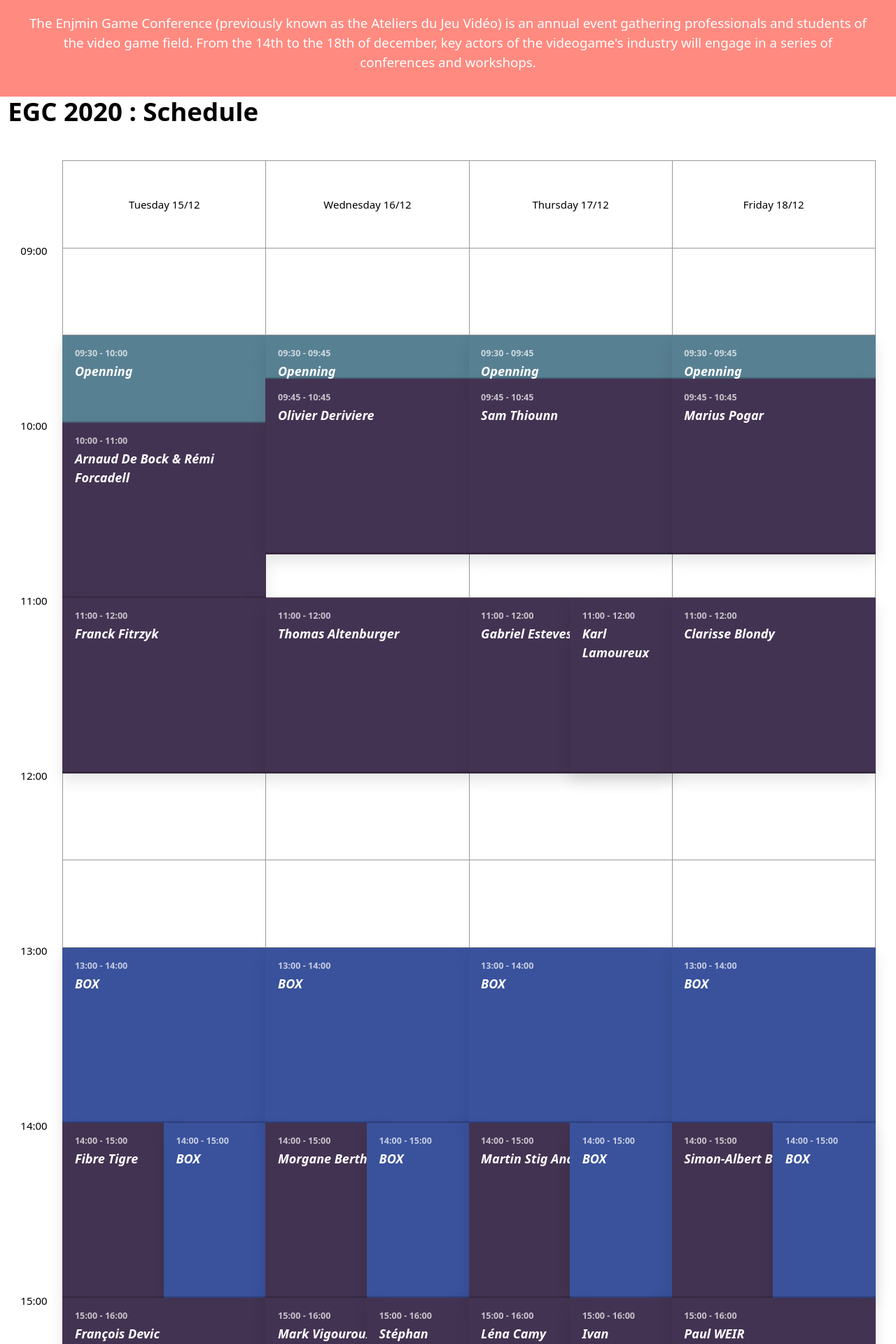
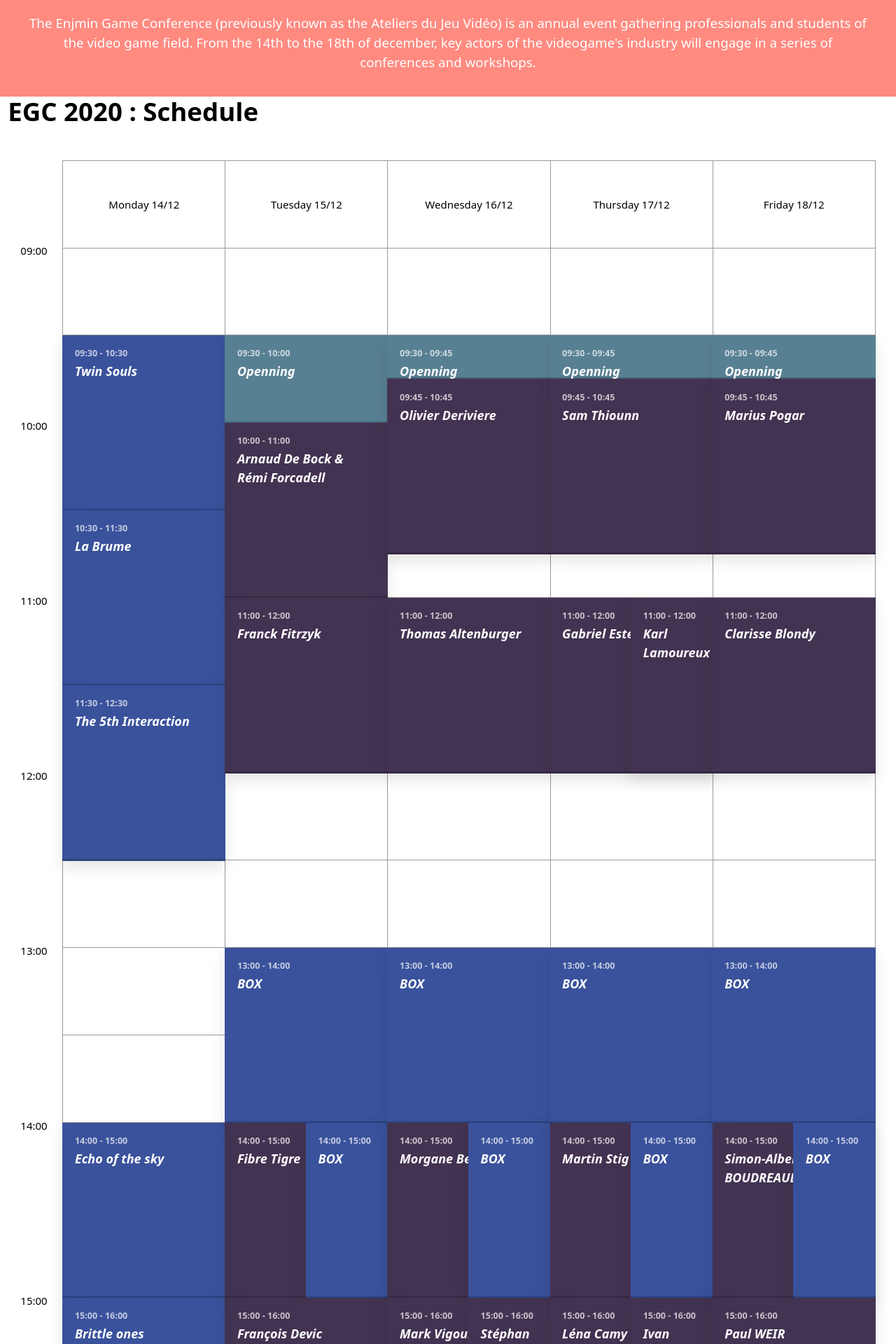
Before and after one commit to SamuelBUSSON/SamuelBUSSON.github.io, a PHP site: page /egcCopy/index.html in a window 1280 px wide; the page is wider, and only the part inside the window is pictured. Shown: the part 844-2764 px from the top of that part at 70% size. Run offline with PHP 8.4, Linux system fonts and the light colour scheme; style sheets or scripts are compiled from the project's sources; some libraries are stand-ins or nearby versions.

Commit message:
[Update] Date

```diff
--- a/egcCopy/index.html
+++ b/egcCopy/index.html
@@ -156,9 +156,9 @@
     </div>
   </div>
 
-  <div class="row">
+  <div class="">
 
-    <div class="cd-schedule cd-schedule--loading margin-top-lg margin-bottom-lg js-cd-schedule row">
+    <div class="cd-schedule cd-schedule--loading margin-top-lg margin-bottom-lg js-cd-schedule ">
       <div class="cd-schedule__timeline">
         <ul>
           <li><span>09:00</span></li>
@@ -188,6 +188,99 @@
 
       <div class="cd-schedule__events">
         <ul>
+
+          <li class="cd-schedule__group">
+            <div class="cd-schedule__top-info"><span>Monday 14/12</span></div>
+            <ul>
+              <li class="cd-schedule__event">
+                <a data-start="09:30" data-end="10:30" data-content="event-abs-circuit" data-event="event-4" href="#0" class="">
+                  <em class="cd-schedule__name">Twin Souls</em>
+                  <em class="cd-description">
+                    <div class="descriptionContent black-text">
+                      <p class="flow-text">
+
+                      </p>
+                    </div>
+                  </em>
+                </a>
+              </li>
+              <li class="cd-schedule__event">
+                <a data-start="10:30" data-end="11:30" data-content="event-abs-circuit" data-event="event-4" href="#0" class="">
+                  <em class="cd-schedule__name">La Brume</em>
+                  <em class="cd-description">
+                    <div class="descriptionContent black-text">
+                      <p class="flow-text">
+
+                      </p>
+                    </div>
+                  </em>
+                </a>
+              </li>
+              <li class="cd-schedule__event">
+                <a data-start="11:30" data-end="12:30" data-content="event-abs-circuit" data-event="event-4" href="#0" class="">
+                  <em class="cd-schedule__name">The 5th Interaction</em>
+                  <em class="cd-description">
+                    <div class="descriptionContent black-text">
+                      <p class="flow-text">
+
+                      </p>
+                    </div>
+                  </em>
+                </a>
+              </li>
+              <li class="cd-schedule__event">
+                <a data-start="14:00" data-end="15:00" data-content="event-abs-circuit" data-event="event-4" href="#0" class="">
+                  <em class="cd-schedule__name">Echo of the sky</em>
+                  <em class="cd-description">
+                    <div class="descriptionContent black-text">
+                      <p class="flow-text">
+
+                      </p>
+                    </div>
+                  </em>
+                </a>
+              </li>
+              <li class="cd-schedule__event">
+                <a data-start="15:00" data-end="16:00" data-content="event-abs-circuit" data-event="event-4" href="#0" class="">
+                  <em class="cd-schedule__name">Brittle ones</em>
+                  <em class="cd-description">
+                    <div class="descriptionContent black-text">
+                      <p class="flow-text">
+
+                      </p>
+                    </div>
+                  </em>
+                </a>
+              </li>
+              <li class="cd-schedule__event">
+                <a data-start="16:00" data-end="17:00" data-content="event-abs-circuit" data-event="event-4" href="#0" class="">
+                  <em class="cd-schedule__name">Eldritch Funk</em>
+                  <em class="cd-description">
+                    <div class="descriptionContent black-text">
+                      <p class="flow-text">
+
+                      </p>
+                    </div>
+                  </em>
+                </a>
+              </li>
+              <li class="cd-schedule__event">
+                <a data-start="17:00" data-end="18:30" data-content="event-abs-circuit" data-event="event-4" href="#0" class="">
+                  <em class="cd-schedule__name">Projet Nano</em>
+                  <em class="cd-description">
+                    <div class="descriptionContent black-text">
+                      <p class="flow-text">
+
+                      </p>
+                    </div>
+                  </em>
+                </a>
+              </li>
+            </ul>
+          </li>
+
+
+
           <li class="cd-schedule__group">
             <div class="cd-schedule__top-info"><span>Tuesday 15/12</span></div>
             <ul>
@@ -347,7 +440,7 @@
                 </a>
               </li> -->
               <li class="cd-schedule__event">
-                <a data-start="16:15" data-end="17:00" data-content="event-abs-circuit" data-event="event-2" href="#0" class="">
+                <a data-start="16:15" data-end="17:15" data-content="event-abs-circuit" data-event="event-2" href="#0" class="">
                   <em class="cd-schedule__name">Daniel Gomez</em>
                   <em class="cd-description">
                     <div class="descriptionContent black-text">
@@ -385,7 +478,7 @@
                 </a>
               </li> -->
               <li class="cd-schedule__event">
-                <a data-start="17:15" data-end="18:00" data-content="event-abs-circuit" data-event="event-2" href="#0" class="">
+                <a data-start="17:30" data-end="18:30" data-content="event-abs-circuit" data-event="event-2" href="#0" class="">
                   <em class="cd-schedule__name">Aurélie Perrin</em>
                   <em class="cd-description">
                     <div class="descriptionContent black-text">
@@ -413,7 +506,7 @@
               </li>
 
               <li class="cd-schedule__event">
-                <a data-start="18:15" data-end="19:00" data-content="event-abs-circuit" data-event="event-2" href="#0" class="">
+                <a data-start="18:45" data-end="19:45" data-content="event-abs-circuit" data-event="event-2" href="#0" class="">
                   <em class="cd-schedule__name">Guy Somberg</em>
                   <em class="cd-description">
                     <div class="descriptionContent black-text">
@@ -618,7 +711,7 @@
               </li>
 
               <li class="cd-schedule__event">
-                <a data-start="16:00" data-end="17:00" data-content="event-abs-circuit" data-event="event-2" href="#0" class="">
+                <a data-start="16:15" data-end="17:15" data-content="event-abs-circuit" data-event="event-2" href="#0" class="">
                   <em class="cd-schedule__name">Arnaud Noble</em>
                   <em class="cd-description">
                     <div class="descriptionContent black-text">
@@ -646,7 +739,7 @@
                 </a>
               </li>
               <li class="cd-schedule__event event-left">
-                <a data-start="16:00" data-end="17:00" data-content="event-abs-circuit" data-event="event-2" href="#0" class="">
+                <a data-start="16:15" data-end="17:15" data-content="event-abs-circuit" data-event="event-2" href="#0" class="">
                   <em class="cd-schedule__name">Alexis Bauchu</em>
                   <em class="cd-description">
                     <div class="descriptionContent black-text">
@@ -677,7 +770,7 @@
 
 
               <li class="cd-schedule__event">
-                <a data-start="17:15" data-end="18:15" data-content="event-abs-circuit" data-event="event-2" href="#0" class="">
+                <a data-start="17:30" data-end="18:30" data-content="event-abs-circuit" data-event="event-2" href="#0" class="">
                   <em class="cd-schedule__name">Pippin Barr</em>
                   <em class="cd-description">
                     <div class="descriptionContent black-text">
```
Also changed, not shown: egcCopy/assets/css/style.scss (line endings or trailing spaces).
